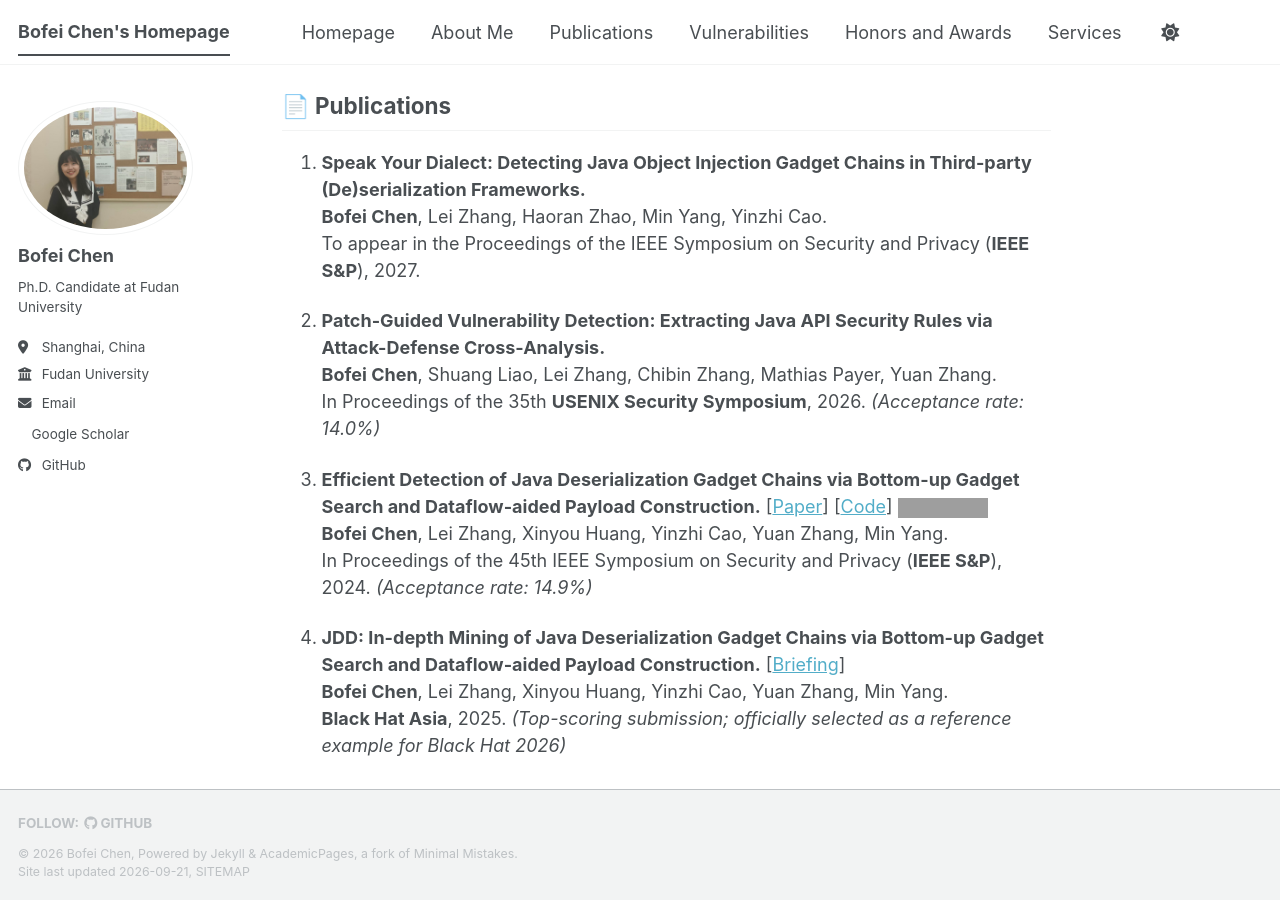
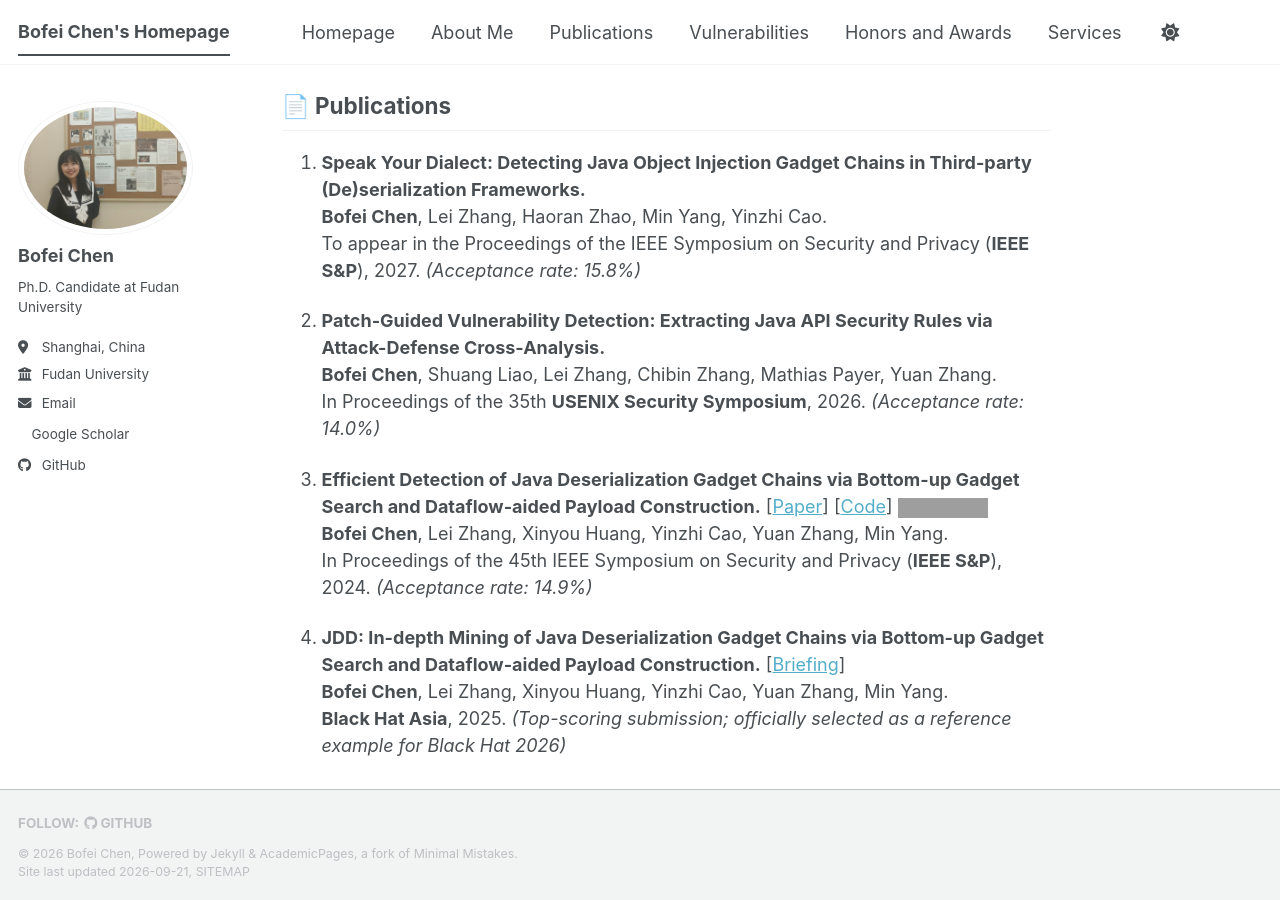
Before and after one commit to CFionaBF/cfionabf.github.io, a Jekyll site: the page built from _pages/about.md, in a window 1280 px wide and 900 px high, scrolled down 991 px. Built offline with Jekyll 4.4.1, drawn with Linux system fonts in a browser that asks for light colours; a style sheet for code colours, icons or effects is not loaded; grey boxes are pictures that could not be loaded.

Commit message:
Update publication details with acceptance rates
Added acceptance rates for publications in the about page.

```diff
--- a/_pages/about.md
+++ b/_pages/about.md
@@ -34,7 +34,7 @@ Before Fudan, I received my B.Eng. from Xidian University in 2022.
 
 1. **Speak Your Dialect: Detecting Java Object Injection Gadget Chains in Third-party (De)serialization Frameworks.**
  **Bofei Chen**, Lei Zhang, Haoran Zhao, Min Yang, Yinzhi Cao.
-To appear in the Proceedings of the IEEE Symposium on Security and Privacy (**IEEE S&P**), 2027.
+To appear in the Proceedings of the IEEE Symposium on Security and Privacy (**IEEE S&P**), 2027. *(Acceptance rate: 15.8%)*
 
 2. **Patch-Guided Vulnerability Detection: Extracting Java API Security Rules via Attack-Defense Cross-Analysis.**
  **Bofei Chen**, Shuang Liao, Lei Zhang, Chibin Zhang, Mathias Payer, Yuan Zhang.
```
